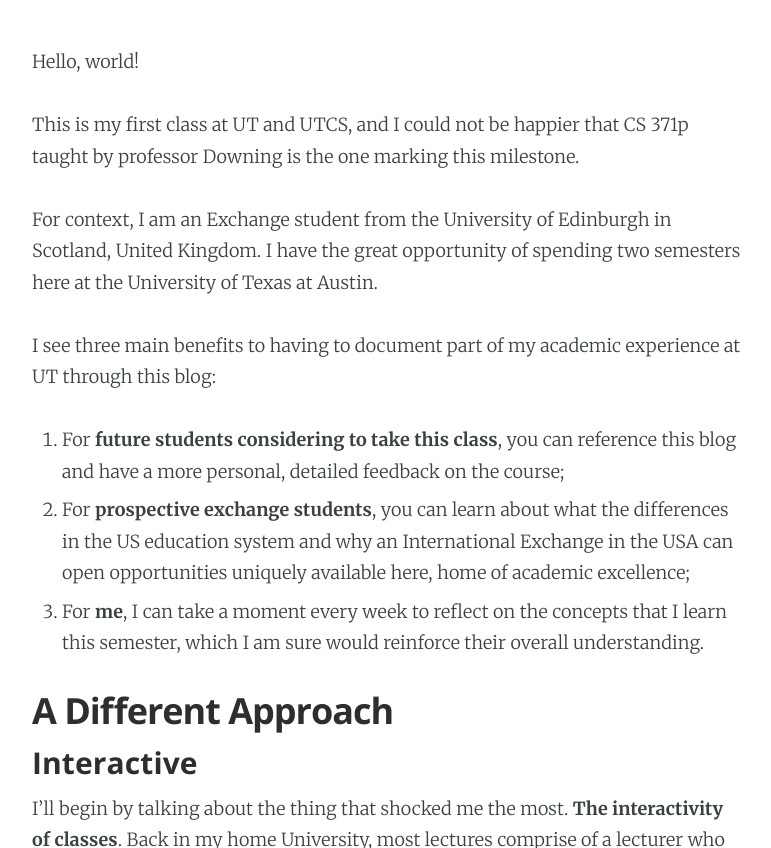
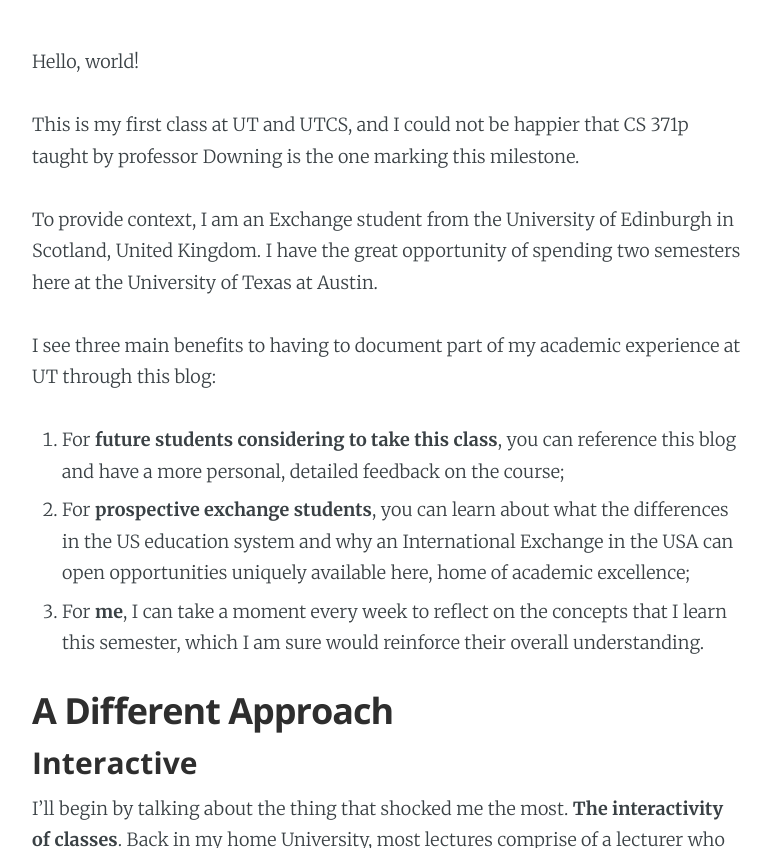
Before and after one commit to gvsi/cs371p, a Jekyll site: the page built from _posts/2016-08-27-week-one.md, in a window 1280 px wide and 900 px high, scrolled down 402 px, cut to the strip 52-900 px from the top of the window. Shown: the whole strip, without its empty margins (253-1024 px from the left). Built offline with Jekyll 4.4.1, drawn with Linux system fonts in a browser that asks for light colours; nearby versions of some CDN libraries.

Commit message:
Fix more typo

```diff
--- a/_posts/2016-08-27-week-one.md
+++ b/_posts/2016-08-27-week-one.md
@@ -15,7 +15,7 @@
 
 This is my first class at UT and UTCS, and I could not be happier that CS 371p taught by professor Downing is the one marking this milestone.
 
-For context, I am an Exchange student from the University of Edinburgh in Scotland, United Kingdom. I have the great opportunity of spending two semesters here at the University of Texas at Austin.
+To provide context, I am an Exchange student from the University of Edinburgh in Scotland, United Kingdom. I have the great opportunity of spending two semesters here at the University of Texas at Austin.
 
 I see three main benefits to having to document part of my academic experience at UT through this blog:
 
```
